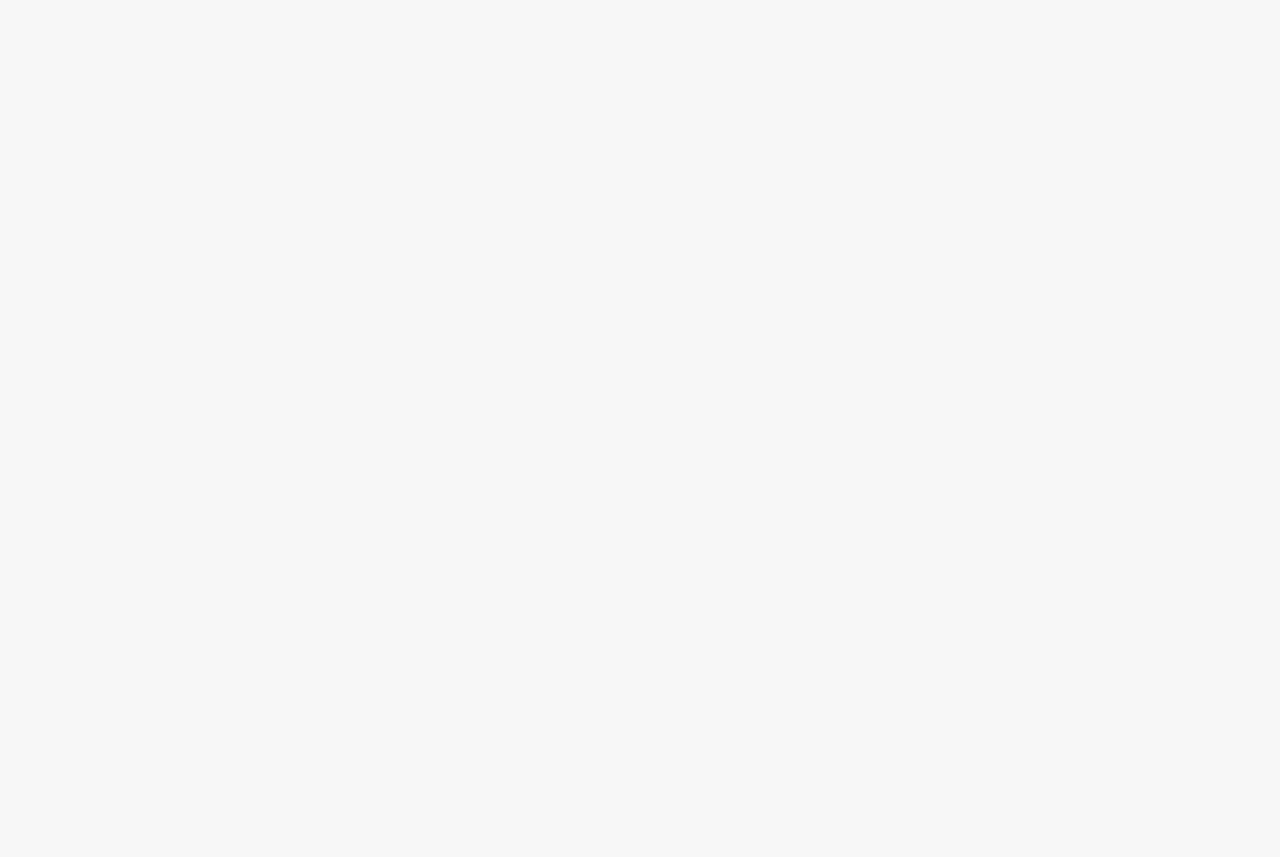
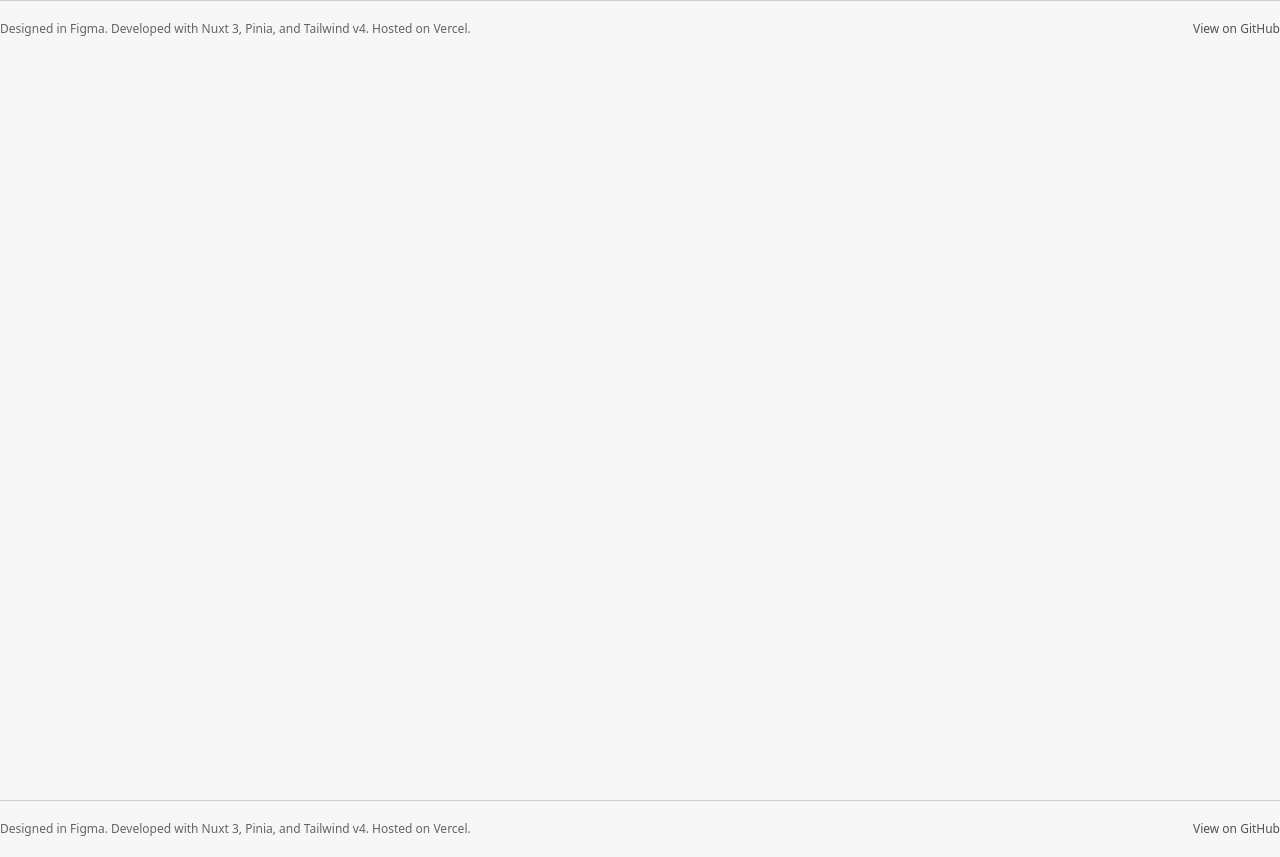
Before and after one commit to jkufa/Kufalytics, a Nuxt app in the folder app/: page / in a window 1280 px wide. Before the commit the page ends 800 px from the top, so only its background shows below. Built offline with nearby package versions, Linux system fonts and the light colour scheme.

Commit message:
Add footer

```diff
--- a/app/app.css
+++ b/app/app.css
@@ -7,6 +7,8 @@
   --color-stonier: #EBEBED;
   --color-greenfield: #008E75;
   --color-text: #212927;
+  --color-text: #212927;
+  --color-border: #CCCECD;
 }
 body {
   background-color: var(--color-stone);
--- /dev/null
+++ b/app/components/Footer.vue
@@ -0,0 +1,6 @@
+<template>
+  <footer class="border-t-border border-t py-5 max-w-7xl flex m-auto justify-between text-xs text-text">
+    <span class="opacity-70">Designed in Figma. Developed with Nuxt 3, Pinia, and Tailwind v4. Hosted on Vercel.</span>
+    <a class="opacity-80 hover:underline" href="https://github.com/jkufa/Kufalytics">View on GitHub</a>
+  </footer>
+</template>
--- a/app/components/LocationsChart.vue
+++ b/app/components/LocationsChart.vue
@@ -65,7 +65,7 @@ import { useVisitorsStore } from '~/utils/stores/visitors';
         type: 'bar',
         data: visits,
         itemStyle: {
-          color: '#F1F9F7',
+          color: '#EAF6F3',
           borderRadius: 3
         },
         emphasis: {
--- a/app/layouts/default.vue
+++ b/app/layouts/default.vue
@@ -2,5 +2,6 @@
   <div class="min-h-screen">
     <!-- <Header/> -->
     <slot />
+    <Footer/>
   </div>
 </template>
```
